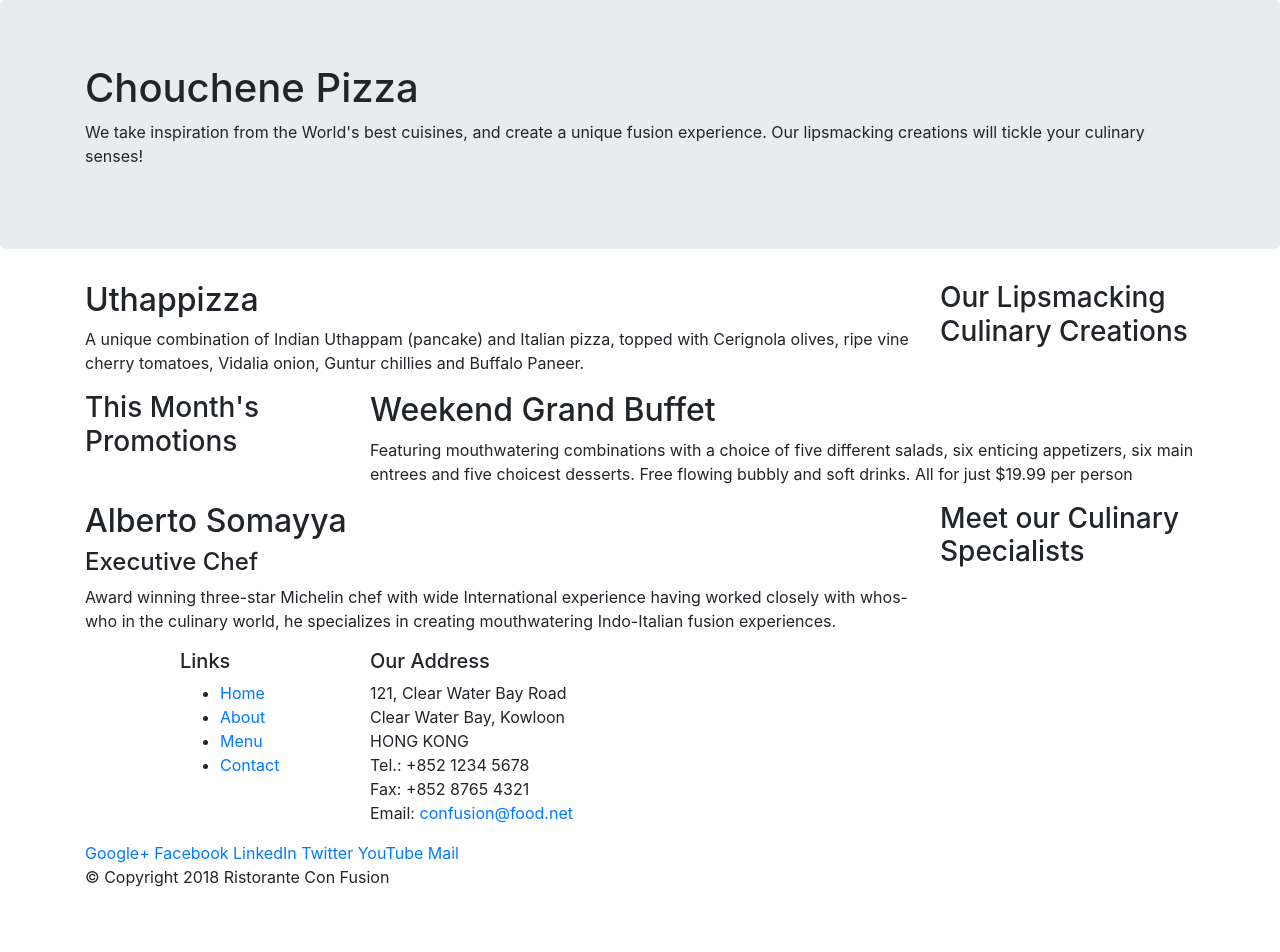
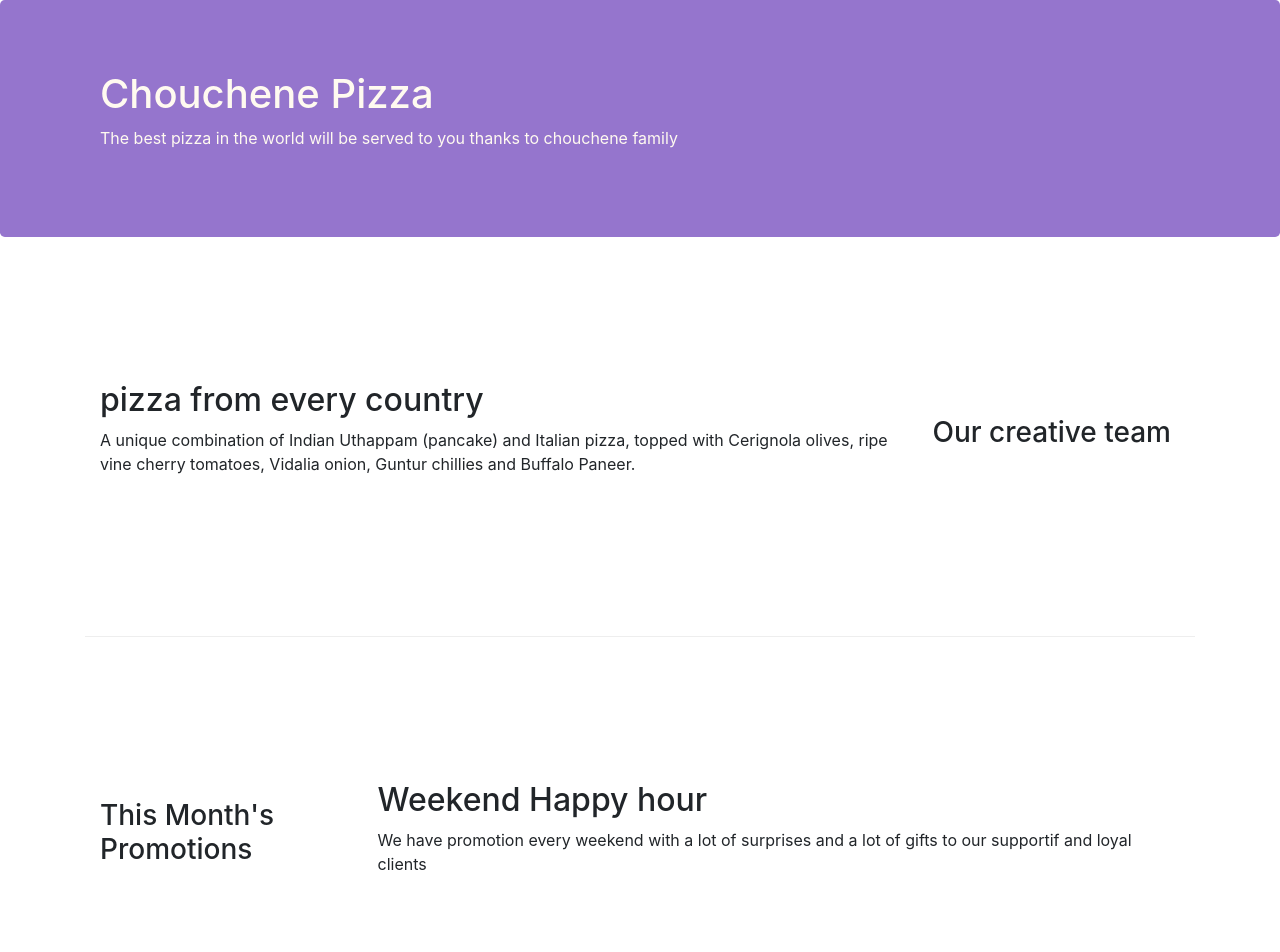
Before and after one commit to nourchouchene/bootstrap, a website: page index.html in a window 1280 px wide. Shown: the top 952 px of the page. Before the commit the page ends 905 px from the top, so only its background shows below. Drawn offline with nearby package versions, Linux system fonts and the light colour scheme.

Commit message:
bootstrap grid : the beginning of an expert web developer

```diff
--- /dev/null
+++ b/CSS/style.css
@@ -0,0 +1,35 @@
+.row-header {
+    margin : 0px auto ;
+    padding : 0px auto ;
+
+
+}
+
+.row-content {
+margin : 0px auto ;
+padding : 50px 0px 50px 0px ;
+border-bottom : 1px ridge ;
+min-height: 400px;
+
+
+}
+.footer {
+
+    background-color: #D1C4E9;
+    margin : 0px auto ;
+    padding : 20px 0px  20px 0px ;
+}
+
+.jumbotron {
+    padding: 70px 30px 70px 30px;
+    margin: 0px auto;
+    background: #9575CD;
+    color: floralwhite;
+
+}
+.adress {
+
+    font-size: 80%;
+    margin: 0px auto ;
+    color: #0f0f0f;
+}
--- a/index.html
+++ b/index.html
@@ -9,16 +9,17 @@
 
         <!-- Bootstrap CSS -->
         <link rel="stylesheet" href="node_modules/bootstrap/dist/css/bootstrap.min.css">
-</head>
+        <link rel="stylesheet" href=" CSS/style.css " >
+    </head>
 
 <body>
 
     <header class = "jumbotron">
         <div class = "container">
-            <div class = "row">
+            <div class = "row row-header ">
                 <div class = "col-12 col sm-6">
                     <h1>Chouchene Pizza </h1>
-                    <p>We take inspiration from the World's best cuisines, and create a unique fusion experience. Our lipsmacking creations will tickle your culinary senses!</p>
+                    <p>The best pizza in the world will be served to you thanks to chouchene family</p>
                 </div>
                 <div class = " col-12 col-sm">
                 </div>
@@ -27,45 +28,45 @@
     </header>
 
     <div class = "container" >
-        <div class = "row">
+        <div class = "row row-content align-items-center">
             <div class = "col-12 col-sm-4 order-sm-last col-md-3">
-                <h3>Our Lipsmacking Culinary Creations</h3>
+                <h3>Our creative team </h3>
             </div>
             <div class ="col col-sm order-sm-first col-md ">
-                <h2>Uthappizza</h2>
+                <h2>pizza from every country </h2>
                 <p>A unique combination of Indian Uthappam (pancake) and Italian pizza, topped with Cerignola olives, ripe vine cherry tomatoes, Vidalia onion, Guntur chillies and Buffalo Paneer.</p>
             </div>
         </div>
 
 
-        <div class = "row">
+        <div class = "row row-content align-items-center">
             <div class = "col-12 col-sm-4 col-md-3" >
                 <h3>This Month's Promotions</h3>
             </div>
             <div class ="col col-sm col-md ">
-                <h2>Weekend Grand Buffet</h2>
-                <p>Featuring mouthwatering combinations with a choice of five different salads, six enticing appetizers, six main entrees and five choicest desserts. Free flowing bubbly and soft drinks. All for just $19.99 per person </p>
+                <h2>Weekend Happy hour</h2>
+                <p>We have promotion every weekend with a lot of surprises and a lot of gifts to our supportif and loyal clients  </p>
             </div>
         </div>
 
-        <div class = "row">
+        <div class = "row row-content align-items-center">
             <div class = "col-12 col-sm-4 order-sm-last col-md-3">
-                <h3>Meet our Culinary Specialists</h3>
+                <h3>Meet our motivated team </h3>
             </div>
             <div class ="col col-sm order-sm-first col-md ">
-                <h2>Alberto Somayya</h2>
+                <h2>Nizar Chouchene</h2>
                 <h4>Executive Chef</h4>
                 <p>Award winning three-star Michelin chef with wide International experience having worked closely with whos-who in the culinary world, he specializes in creating mouthwatering Indo-Italian fusion experiences. </p>
             </div>
         </div>
     </div>
 
-    <footer>
+    <footer class="footer">
         <div class = "container">
-            <div class = "row">
+            <div class = "row justify-content-center">
                 <div class ="col-4 offset-1 col-sm-2">
                     <h5>Links</h5>
-                    <ul>
+                    <ul class = "list-unstyled ">
                         <li><a href="#">Home</a></li>
                         <li><a href="#">About</a></li>
                         <li><a href="#">Menu</a></li>
@@ -75,16 +76,16 @@
                 <div class = " col-7 col-sm-5">
                     <h5>Our Address</h5>
                     <address>
-		              121, Clear Water Bay Road<br>
-		              Clear Water Bay, Kowloon<br>
-		              HONG KONG<br>
-		              Tel.: +852 1234 5678<br>
-		              Fax: +852 8765 4321<br>
-		              Email: <a href="mailto:confusion@food.net">confusion@food.net</a>
+		              5100 , Mahdia<br>
+		              Borj erras,Mahdia<br>
+		              Tunisia<br>
+		              Tel.: +216 55460980<br>
+		              Fax: +216 95460980<br>
+		              Email: <a href="mailto:confusion@food.net">Chouchene@food.net</a>
 		           </address>
                 </div>
-                <div class = " col-12 col-sm-5">
-                    <div>
+                <div class = " col-12 col-sm-4 align-self-center">
+                    <div class="text-center">
                         <a href="http://google.com/+">Google+</a>
                         <a href="http://www.facebook.com/profile.php?id=">Facebook</a>
                         <a href="http://www.linkedin.com/in/">LinkedIn</a>
@@ -94,14 +95,14 @@
                     </div>
                 </div>
            </div>
-           <div class = "row">
+           <div class = "row justify-content-center ">
                 <div class="col-auto">
-                    <p>© Copyright 2018 Ristorante Con Fusion</p>
+                    <p>© Copyright 2021 Pizza Chouchene</p>
                 </div>
            </div>
         </div>
     </footer>
-    <!-- jQuery first, then Popper.js, then Bootstrap JS. -->
+    <!-- jQuery first, jquery  then Popper.js, then Bootstrap JS. -->
     <script src="node_modules/jquery/dist/jquery.slim.min.js"></script>
     <script src="node_modules/popper.js/dist/umd/popper.min.js"></script>
     <script src="node_modules/bootstrap/dist/js/bootstrap.min.js"></script>
```
